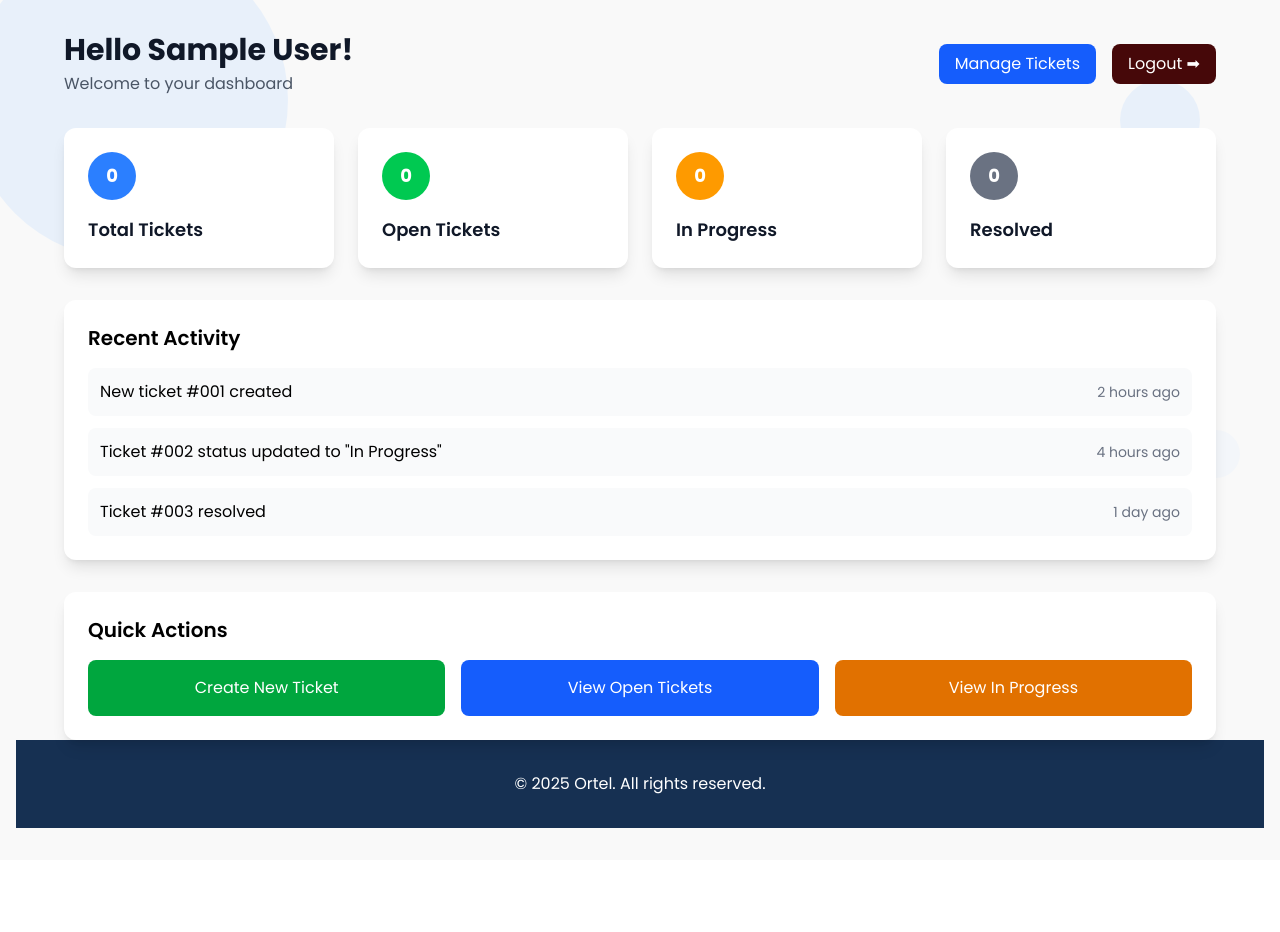
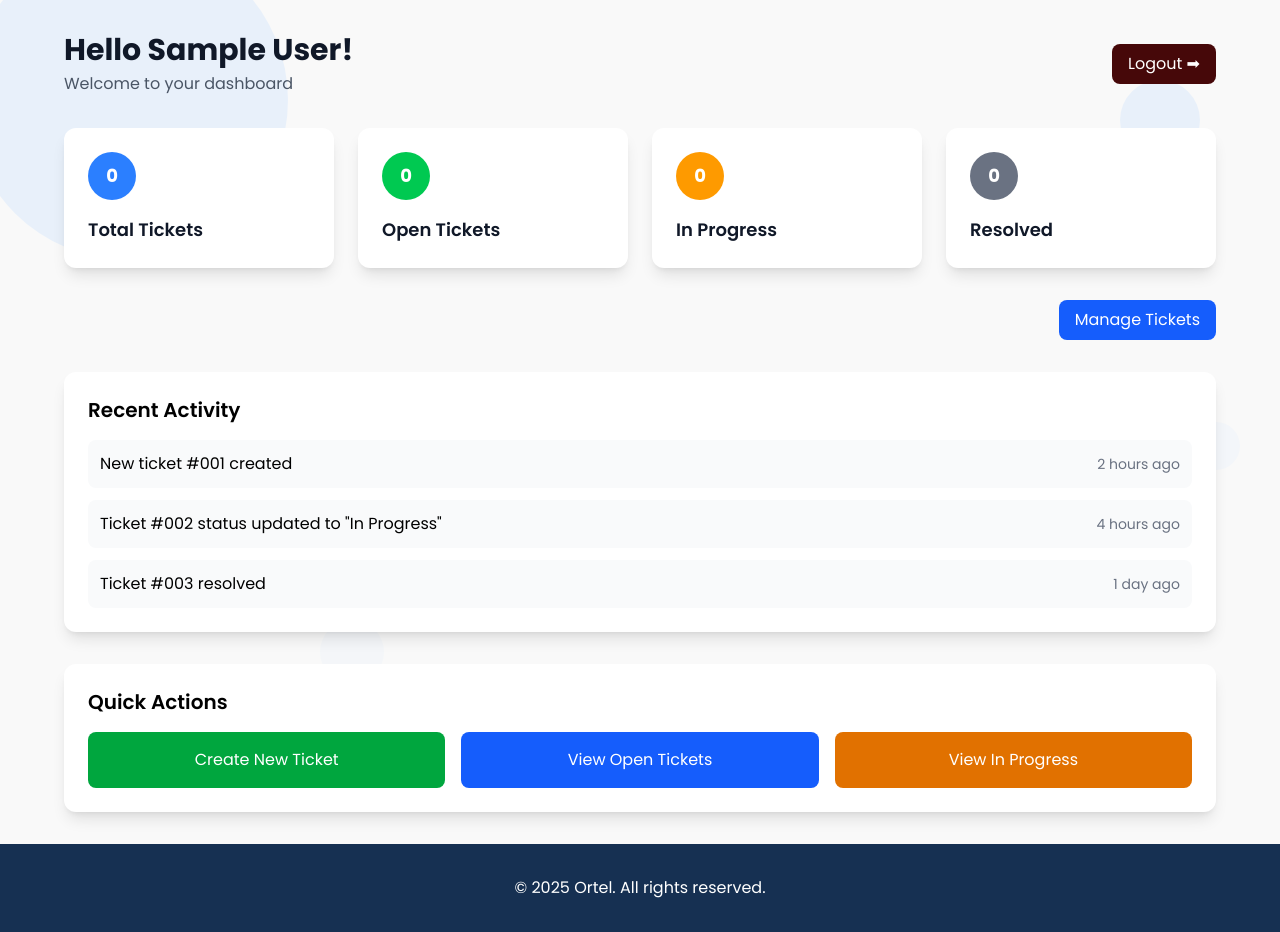
Before and after one commit to Ornerd/ticket-mgt-app-vue, a Vue app: page /dashboard in a window 1280 px wide. Before the commit the page ends 860 px from the top, so only its background shows below. Built offline with nearby package versions, Linux system fonts and the light colour scheme; sample sign-in values are in the browser's storage; a web font is replaced by a local one.

Commit message:
layout readjustments

```diff
--- a/src/views/Dashboard.vue
+++ b/src/views/Dashboard.vue
@@ -6,22 +6,16 @@
     <div class="absolute bottom-40 left-1/4 w-16 h-16 bg-blue-300 rounded-full opacity-5 z-0"></div>
     <div class="absolute top-1/2 right-10 w-12 h-12 bg-blue-200 rounded-full opacity-10 z-0"></div>
 
-    <div class="max-w-6xl mx-auto relative z-10">
+    <main class="max-w-6xl mx-auto relative z-10">
       <!-- Header -->
-      <div class="flex justify-between items-center mb-8">
+      <header class="flex justify-between items-center mb-8">
         <div>
-          <h1 class="text-3xl font-bold text-gray-900 capitalize">
+          <h1 class="text-3xl font-bold text-gray-900 capitalize w-1/2 md:w-full">
             Hello {{ userName }}!
           </h1>
           <p class="text-gray-600 mt-1">Welcome to your dashboard</p>
         </div>
         <div class="space-x-4">
-          <router-link
-            to="/tickets"
-            class="bg-blue-600 text-white px-4 py-2 rounded-lg hover:bg-blue-700 inline-block"
-          >
-            Manage Tickets
-          </router-link>
           <button
             @click="handleLogout"
             class="bg-red-950 text-white px-4 py-2 rounded-lg hover:bg-gray-700"
@@ -29,20 +23,31 @@
             Logout ➡
           </button>
         </div>
-      </div>
+      </header>
 
       <!-- Stats Grid -->
-      <div class="grid grid-cols-1 md:grid-cols-2 lg:grid-cols-4 gap-6 mb-8">
+      <section class="grid grid-cols-1 md:grid-cols-2 lg:grid-cols-4 gap-6 mb-8">
         <div v-for="(stat, index) in statCards" :key="index" class="bg-white p-6 rounded-xl shadow-lg">
           <div :class="`w-12 h-12 ${stat.color} rounded-full flex items-center justify-center mb-4`">
             <span class="text-white font-bold text-lg">{{ stat.value }}</span>
           </div>
           <h3 class="text-lg font-semibold text-gray-900">{{ stat.label }}</h3>
         </div>
+      </section>
+
+      <!-- Manage tickets button -->
+      <div class="mb-8 flex items-center justify-end">
+          <router-link
+            to="/tickets"
+            class="bg-blue-600 text-white px-4 py-2  rounded-lg hover:bg-blue-700 inline-block"
+          >
+            Manage Tickets
+          </router-link>
       </div>
 
+
       <!-- Recent Activity -->
-      <div class="bg-white p-6 rounded-xl shadow-lg">
+      <section class="bg-white p-6 rounded-xl shadow-lg">
         <h2 class="text-xl font-semibold mb-4">Recent Activity</h2>
         <div class="space-y-3">
           <div class="flex items-center justify-between p-3 bg-gray-50 rounded-lg">
@@ -58,10 +63,10 @@
             <span class="text-sm text-gray-500">1 day ago</span>
           </div>
         </div>
-      </div>
+      </section>
 
       <!-- Quick Actions -->
-      <div class="mt-8 bg-white p-6 rounded-xl shadow-lg">
+      <section class="mt-8 bg-white p-6 rounded-xl shadow-lg">
         <h2 class="text-xl font-semibold mb-4">Quick Actions</h2>
         <div class="grid grid-cols-1 md:grid-cols-3 gap-4">
           <router-link
@@ -83,10 +88,11 @@
             View In Progress
           </router-link>
         </div>
-      </div>
-    </div>
-    <Footer/>
+      </section>
+    </main>
+
   </div>
+  <Footer/>
 </template>
 
 <script>
--- a/src/views/Login.vue
+++ b/src/views/Login.vue
@@ -53,8 +53,9 @@
     <div class="absolute top-1/4 right-1/4 w-20 h-20 bg-blue-400 rounded-full opacity-10 z-0"></div>
     <div class="absolute -top-15 -left-8 w-80 h-80 bg-blue-400 rounded-full opacity-10 z-0"></div>
 
-    <Footer/>
+
   </div>
+  <Footer/>
 </template>
 
 <script>
--- a/src/views/Signup.vue
+++ b/src/views/Signup.vue
@@ -71,8 +71,9 @@
     <div class="absolute top-1/4 right-1/4 w-20 h-20 bg-blue-400 rounded-full opacity-10 z-0"></div>
     <div class="absolute -top-15 -left-8 w-80 h-80 bg-blue-400 rounded-full opacity-10 z-0"></div>
 
-    <Footer/>
+
   </div>
+  <Footer/>
 </template>
 
 <script>
```
